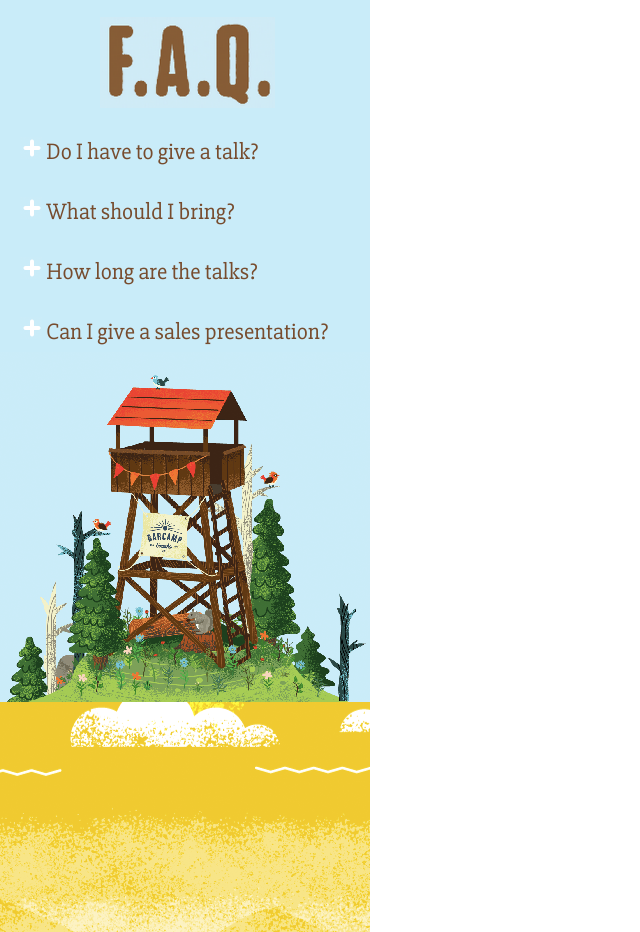
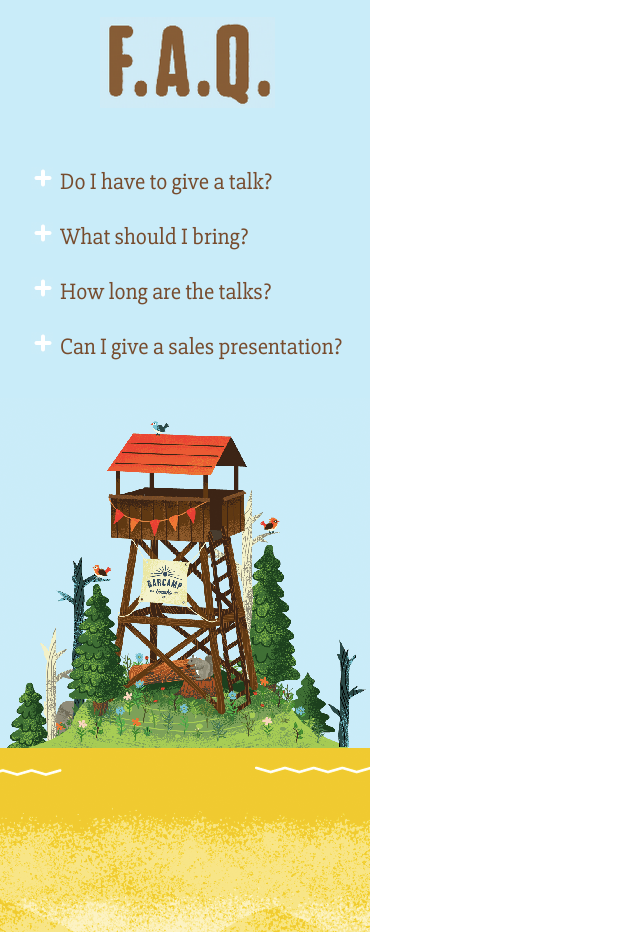
Before and after one commit to Jeanniebean18/2015-June-Bar-Camp, a plain HTML site: page index.html in a window 1280 px wide. Shown: the part 6440-7372 px from the top of the page, without its empty margins (0-640 px from the left). Drawn offline with Linux system fonts and the light colour scheme.

Commit message:
through part 5

```diff
--- a/index.html
+++ b/index.html
@@ -257,21 +257,13 @@
       <div class="line_break">
       </div>
       <div class="faq_text">
-        <img src="assets/plus-bullet.png">
-        Do I have to give a talk?
-        <div class="line_break">
+        <ul>
+       <li>Do I have to give a talk?</li>
+       <li>What should I bring?</li>
+        <li>How long are the talks?</li>
+       <li>Can I give a sales presentation?</li>
+        </ul>
         </div>
-        <img src="assets/plus-bullet.png">
-        What should I bring?
-        <div class="line_break">
-        </div>
-        <img src="assets/plus-bullet.png">
-        How long are the talks?
-        <div class="line_break">
-        </div>
-        <img src="assets/plus-bullet.png">
-        Can I give a sales presentation?
-      </div>
       <img src="assets/treehouse.png" width="370">
     </div>
   </div>
--- a/main.css
+++ b/main.css
@@ -270,6 +270,10 @@ body {
   border: 3px solid hidden;
 }
 
-span {
-  vertical-align: middle;
+ul {
+    list-style-image: url("assets/plus-bullet.png");
 }
+
+li {
+  line-height: 55px;
+}
```
